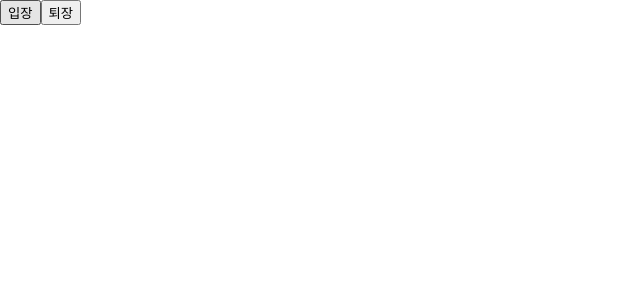
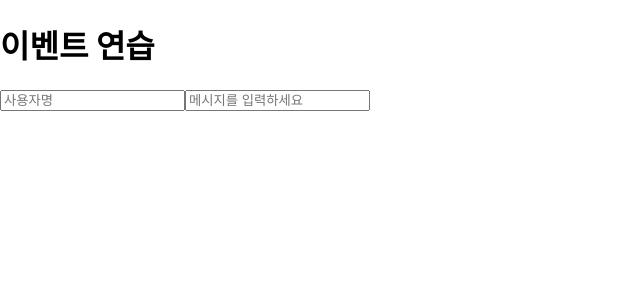
Before and after one commit to gyeongseokKang/react_tutorial, a React (Create React App) app: page / in a window 1280 px wide. Shown: the top 300 px of the page, without its empty margins (0-640 px from the left). Built offline with nearby package versions, Linux system fonts and the light colour scheme.

Commit message:
[Study] 4장 마무리

```diff
--- a/src/App.js
+++ b/src/App.js
@@ -3,9 +3,10 @@
 import MyComponent from './MyComponent';
 import Counter from './Counter';
 import Say from './Say';
+import EventPractice from './EventPractice';
 
 const App = () => {
-	return <Say />;
+	return <EventPractice />;
 }
 
 export default App;
--- /dev/null
+++ b/src/EventPractice.js
@@ -0,0 +1,93 @@
+import React, { useState } from 'react';
+
+const EventPractice = () => {
+	const [username, setUsername] = useState('');
+	const [message, setMessage] = useState('');
+
+	const onChangeUsername = e => setUsername(e.target.value);
+	const onChangeMessage = e => setMessage(e.target.value);
+	const onClick = () => {
+		alert(`${username} : ${message}`);
+		setUsername('');
+		setMessage('');
+	};
+	const onKeyPress = (e) => {
+		if (e.key === 'Enter') {
+			onClick();
+		}
+	}
+	return (
+		<div>
+			<h1>이벤트 연습</h1>
+			<input
+				type='text'
+				name='username'
+				placeholder="사용자명"
+				value={username}
+				onChange={onChangeUsername}>
+			</input>
+			<input
+				type='text'
+				name='message'
+				placeholder="메시지를 입력하세요"
+				value={message}
+				onChange={onChangeMessage}
+				onKeyPress={onKeyPress}>
+			</input>
+		</div>
+	)
+
+}
+
+/* 클래스형 컴포넌트
+class EventPractice extends Component {
+	state = {
+		username: '',
+		message: ''
+	}
+
+	handleChange = (e) => {
+		this.setState({
+			[e.target.name]: e.target.value
+		})
+	}
+
+	handleClick = () => {
+		alert(`${this.state.username} : ${this.state.message}`);
+		this.setState({
+			username: '',
+			message: ''
+		});
+	}
+
+	handleKeyPress = (e) => {
+		if (e.key === 'Enter') {
+			this.handleClick();
+		}
+	}
+	render() {
+		return (
+			<div>
+				<h1>이벤트 연습</h1>
+				<input
+					type="text"
+					name="username"
+					placeholder="사용자명"
+					value={this.state.username}
+					onChange={this.handleChange}>
+				</input>
+				<input
+					type="text"
+					name="message"
+					placeholder="아무거나 입력해보세요"
+					value={this.state.message}
+					onChange={this.handleChange}
+					onKeyPress={this.handleKeyPress}>
+				</input>
+				<button onClick={this.handleClick}>확인</button>
+			</div>
+		)
+	}
+}
+*/
+export default EventPractice;
```
